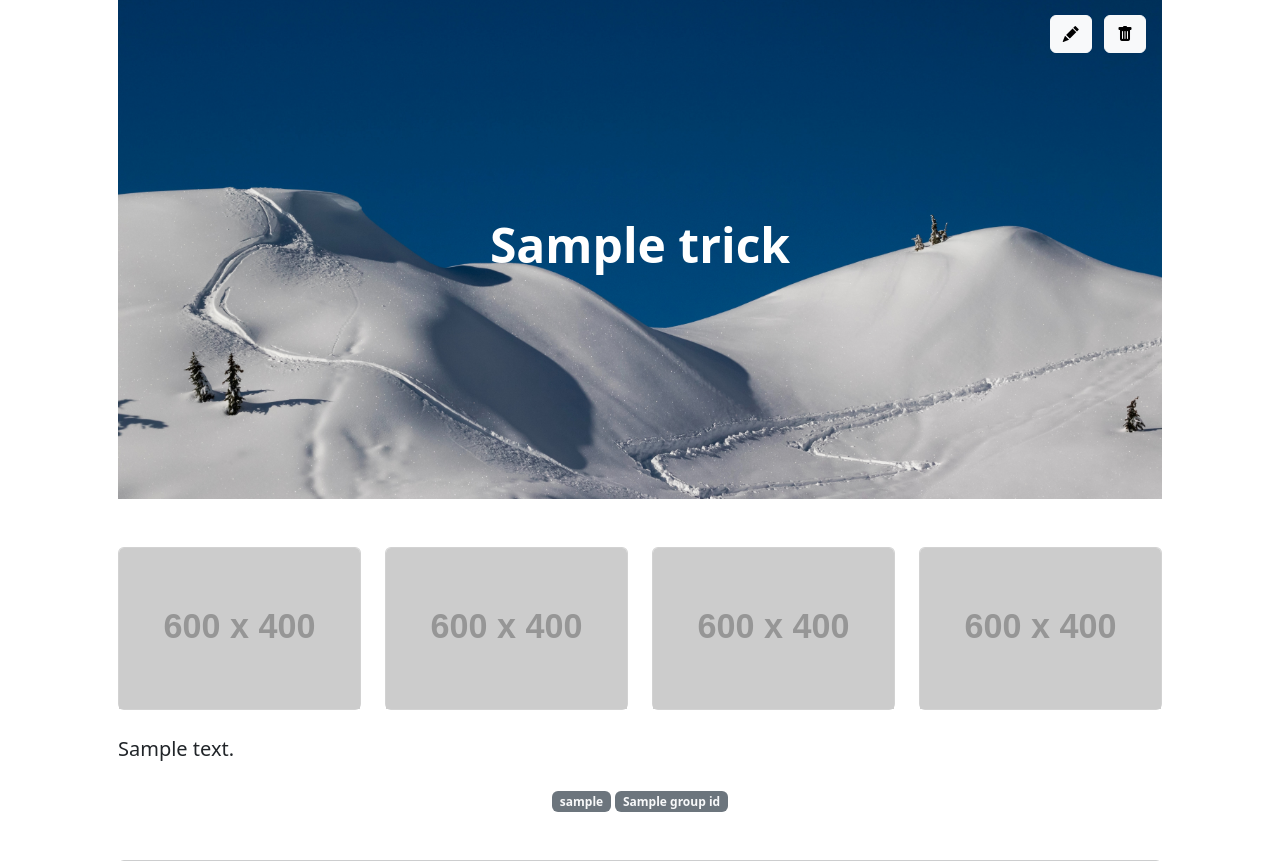
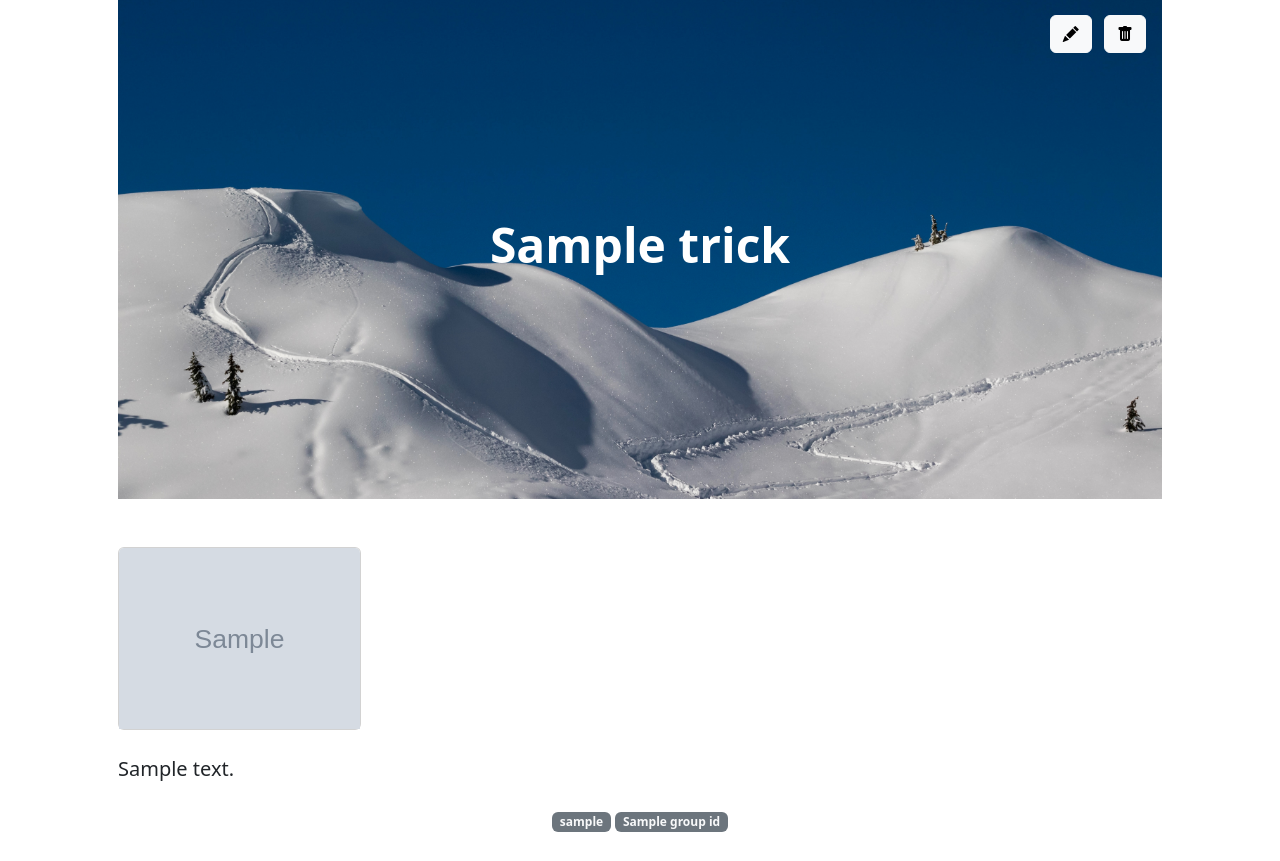
Before and after one commit to ZitaNguyen/SnowTricks, a Symfony app: template templates/tricks/get.html.twig in a window 1280 px wide. Shown: the part 105-966 px from the top of the page. Run offline with Twig, Linux system fonts and the light colour scheme; the template is opened without the code that fills it: most values are stand-ins (such as "Sample title", 1, 10 or a date in 2020); grey boxes marked "Sample" are stand-in pictures; grey boxes labelled with a size stand in for pictures from a placeholder-image service; some libraries are stand-ins or nearby versions.

Commit message:
Render images for each trick

```diff
--- a/templates/tricks/get.html.twig
+++ b/templates/tricks/get.html.twig
@@ -25,26 +25,20 @@
         <!-- Post media-->
         <section class="mt-5">
             <div class="row row-cols-1 row-cols-md-4">
-                <div class="col mb-4">
+                {% if images is not empty %}
+                    {% for image in images %}
+                    <div class="col mb-4">
+                        <div class="card h-100">
+                            <img src={{ asset('uploads/image/' ~ image.image) }} class="card-img-top" alt="...">
+                        </div>
+                    </div>
+                    {% endfor %}
+                {% endif %}
+                {# <div class="col mb-4">
                     <div class="card h-100">
                         <img src="https://dummyimage.com/600x400/343a40/6c757d" class="card-img-top" alt="...">
                     </div>
-                </div>
-                <div class="col mb-4">
-                    <div class="card h-100">
-                        <img src="https://dummyimage.com/600x400/343a40/6c757d" class="card-img-top" alt="...">
-                    </div>
-                </div>
-                <div class="col mb-4">
-                    <div class="card h-100">
-                        <img src="https://dummyimage.com/600x400/343a40/6c757d" class="card-img-top" alt="...">
-                    </div>
-                </div>
-                <div class="col mb-4">
-                    <div class="card h-100">
-                        <img src="https://dummyimage.com/600x400/343a40/6c757d" class="card-img-top" alt="...">
-                    </div>
-                </div>
+                </div> #}
             </div>
         </section>
         <!-- Post content-->
```
Also changed, not shown: src/Controller/TrickController.php (+10 -4 lines), src/Repository/ImageRepository.php (+9 -9 lines), templates/tricks/index.html.twig (+0 -9 lines).
